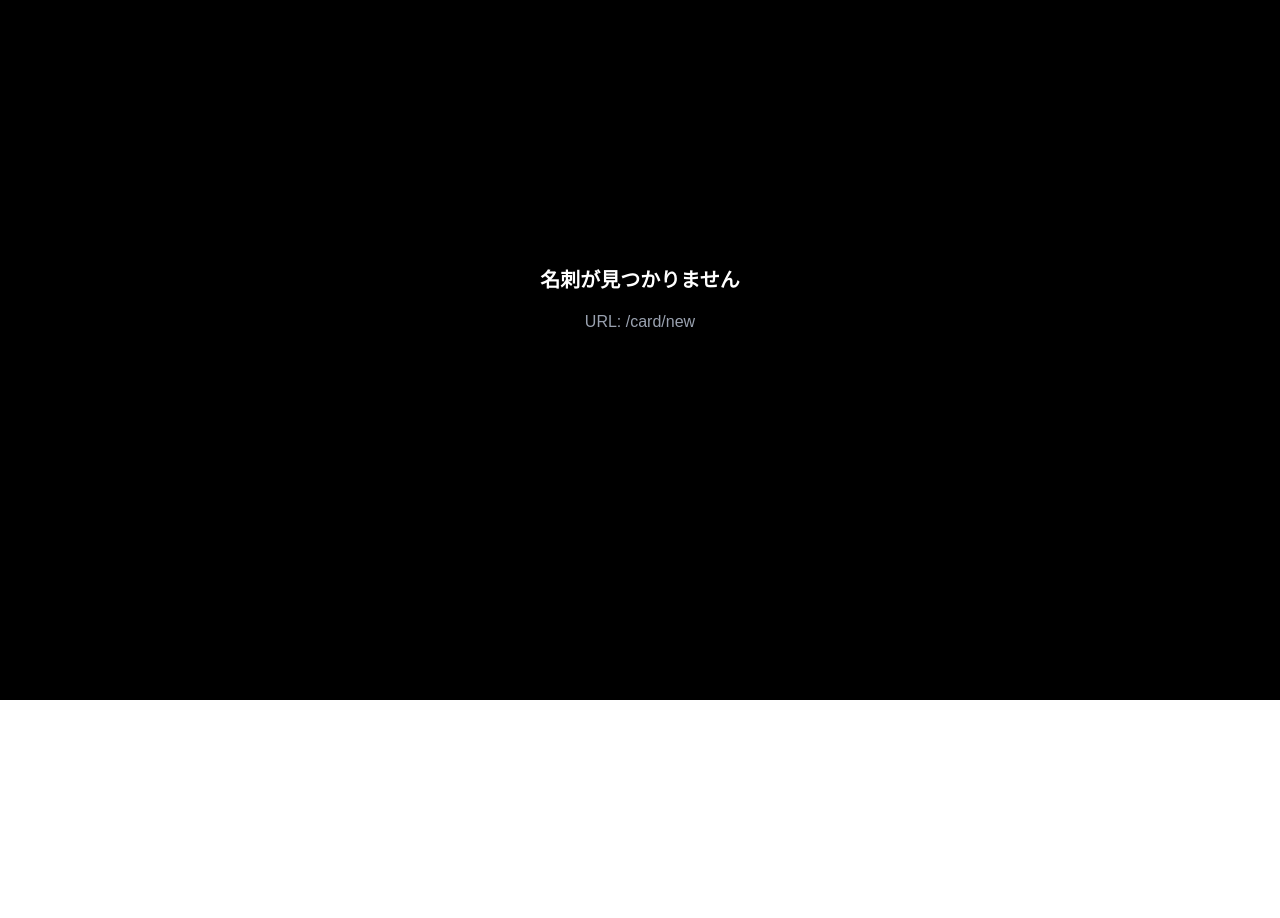
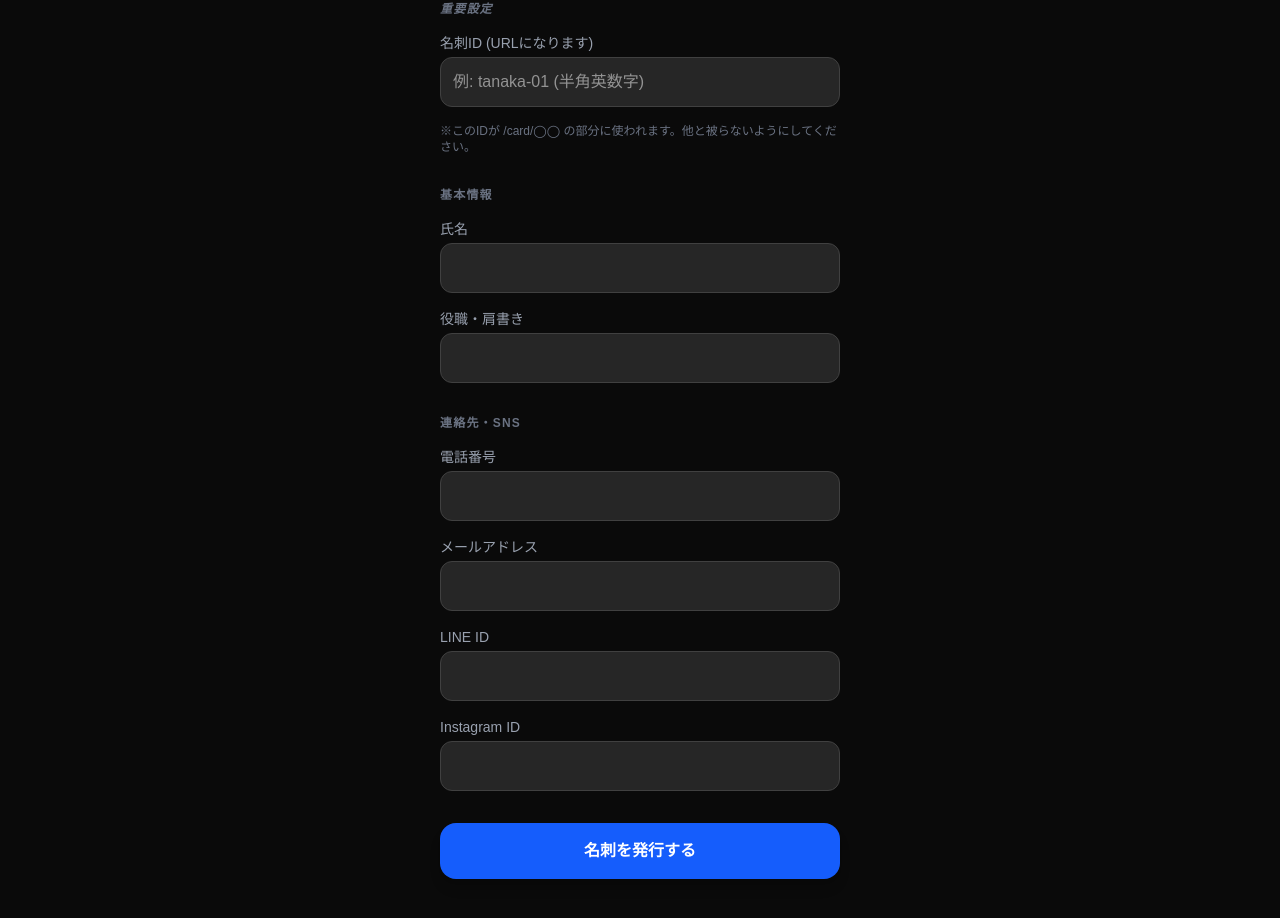
Before and after one commit to hirahaku/smart-card, a Next.js app: page /card/new in a window 1280 px wide. Shown: the part 100-1018 px from the top of the page. Before the commit the page ends 800 px from the top, so only its background shows below. Built offline with nearby package versions, Linux system fonts and the light colour scheme; no server answers; the database is empty.

Commit message:
feat: add create new card page

```diff
--- /dev/null
+++ b/app/card/new/page.tsx
@@ -0,0 +1,106 @@
+"use client";
+import { useState } from "react";
+import { createClient } from "@supabase/supabase-js";
+import { useRouter } from "next/navigation";
+
+const supabase = createClient(
+  process.env.NEXT_PUBLIC_SUPABASE_URL!,
+  process.env.NEXT_PUBLIC_SUPABASE_ANON_KEY!
+);
+
+const InputField = ({ label, value, field, placeholder, onChange }: any) => (
+  <div className="mb-4">
+    <label className="block text-sm text-gray-400 mb-1">{label}</label>
+    <input
+      type="text"
+      className="w-full bg-neutral-800 border border-neutral-700 p-3 rounded-xl text-white focus:outline-none focus:border-blue-500"
+      value={value || ""}
+      placeholder={placeholder}
+      onChange={(e) => onChange(field, e.target.value)}
+    />
+  </div>
+);
+
+export default function NewCard() {
+  const router = useRouter();
+  const [issubmitting, setIsSubmitting] = useState(false);
+
+  const [profile, setProfile] = useState({
+    card_id: "", // ここが新しい名刺のURLになるID
+    full_name: "",
+    job_title: "",
+    phone: "",
+    email: "",
+    line_id: "",
+    instagram_id: "",
+    x_id: "",
+    website_url: "",
+  });
+
+  const handleChange = (field: string, value: string) => {
+    setProfile((prev) => ({ ...prev, [field]: value }));
+  };
+
+  const handleCreate = async () => {
+    if (!profile.card_id || !profile.full_name) {
+      alert("名刺IDと氏名は必須です");
+      return;
+    }
+
+    setIsSubmitting(true);
+    // Supabaseに新しい行を追加 (insert)
+    const { error } = await supabase.from("profiles").insert([profile]);
+
+    if (error) {
+      alert(`作成に失敗しました: ${error.message}`);
+      setIsSubmitting(false);
+    } else {
+      alert("新しい名刺を作成しました！");
+      router.push(`/card/${profile.card_id}`);
+    }
+  };
+
+  return (
+    <div className="min-h-screen bg-neutral-950 text-white pb-20">
+      <header className="p-6 border-b border-neutral-800 bg-neutral-950 sticky top-0 z-10">
+        <h1 className="text-lg font-bold text-center">新規名刺作成</h1>
+      </header>
+
+      <main className="p-6 max-w-md mx-auto">
+        <section className="mb-8">
+          <h2 className="text-xs font-bold text-gray-500 uppercase tracking-widest mb-4 italic text-blue-400">重要設定</h2>
+          <InputField
+            label="名刺ID (URLになります)"
+            value={profile.card_id}
+            field="card_id"
+            placeholder="例: tanaka-01 (半角英数字)"
+            onChange={handleChange}
+          />
+          <p className="text-xs text-gray-500 mt-1 mb-4">※このIDが /card/◯◯ の部分に使われます。他と被らないようにしてください。</p>
+        </section>
+
+        <section className="mb-8">
+          <h2 className="text-xs font-bold text-gray-500 uppercase tracking-widest mb-4">基本情報</h2>
+          <InputField label="氏名" value={profile.full_name} field="full_name" onChange={handleChange} />
+          <InputField label="役職・肩書き" value={profile.job_title} field="job_title" onChange={handleChange} />
+        </section>
+
+        <section className="mb-8">
+          <h2 className="text-xs font-bold text-gray-500 uppercase tracking-widest mb-4">連絡先・SNS</h2>
+          <InputField label="電話番号" value={profile.phone} field="phone" onChange={handleChange} />
+          <InputField label="メールアドレス" value={profile.email} field="email" onChange={handleChange} />
+          <InputField label="LINE ID" value={profile.line_id} field="line_id" onChange={handleChange} />
+          <InputField label="Instagram ID" value={profile.instagram_id} field="instagram_id" onChange={handleChange} />
+        </section>
+
+        <button
+          onClick={handleCreate}
+          disabled={issubmitting}
+          className={`w-full bg-blue-600 text-white font-black py-4 rounded-2xl shadow-lg active:scale-95 transition-transform ${issubmitting ? 'opacity-50' : ''}`}
+        >
+          {issubmitting ? "作成中..." : "名刺を発行する"}
+        </button>
+      </main>
+    </div>
+  );
+}
```
